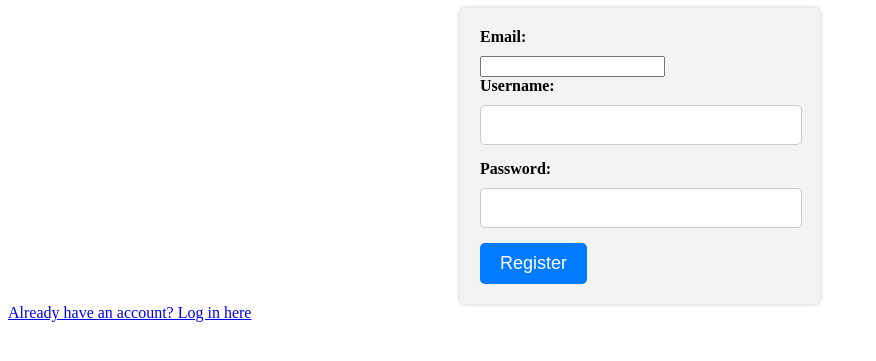
After one commit to s3632442/eb-flask, a Flask app: page /register in a window 1280 px wide. The commit adds this page. Shown: the top 361 px of the page, without its empty margins (0-876 px from the left). Run offline with Flask 3, Linux system fonts and the light colour scheme; parts of the project's set-up code (start-up, migrations or seed data) failed here and were passed over.

Commit message:
register works

```diff
--- a/application.py
+++ b/application.py
@@ -660,6 +660,38 @@ def unsubscribe():
     return redirect("/main-page")
 
 
+@app.route("/register", methods=["GET", "POST"])
+def register():
+    if request.method == "POST":
+        # Retrieve user input from the registration form
+        email = request.form.get("email")
+        username = request.form.get("username")
+        password = request.form.get("password")
+
+        # Check if the entered email is unique by querying the 'Login' table
+        login_table = dynamodb.Table('Login')
+
+        response = login_table.get_item(
+            Key={'email': email}
+        )
+
+        if 'Item' in response:
+            flash("The email already exists")
+        else:
+            # Email is unique, so insert the new user information into the 'Login' table
+            login_table.put_item(Item={
+                'email': email,
+                'user_name': username,
+                'password': password
+            })
+
+            # Redirect the user to the login page
+            flash("Registration successful. You can now log in with your new email and password.")
+            return redirect("/login")
+
+    return render_template("register.html")
+
+
 # Define the table name and attributes for the music table
 music_table_name = 'music'
 subscriptions_table_name = 'subscriptions'
--- a/templates/login.html
+++ b/templates/login.html
@@ -27,5 +27,9 @@
             {% endfor %}
         </ul>
     </div>
+    <!-- Add a link to the registration page -->
+    <div class="register-link">
+        <a href="/register">Don't have an account? Register here</a>
+    </div>
 </body>
 </html>
--- /dev/null
+++ b/templates/register.html
@@ -0,0 +1,27 @@
+<!DOCTYPE html>
+<html>
+<head>
+    <link rel="stylesheet" type="text/css" href="{{ url_for('static', filename='styles.css') }}">
+</head>
+<body>
+    <div class="form-container">
+        <form method="post">
+            <label for="email">Email:</label>
+            <input type="email" name="email" id="email" required>
+            <br>
+            <label for="username">Username:</label>
+            <input type="text" name="username" id="username" required>
+            <br>
+            <label for="password">Password:</label>
+            <input type="password" name="password" id="password" required>
+            <br>
+            <input type="submit" value="Register">
+        </form>
+    </div>
+
+    <!-- Add a link to the login page -->
+    <div class="login-link">
+        <a href="/login">Already have an account? Log in here</a>
+    </div>
+</body>
+</html>
```
